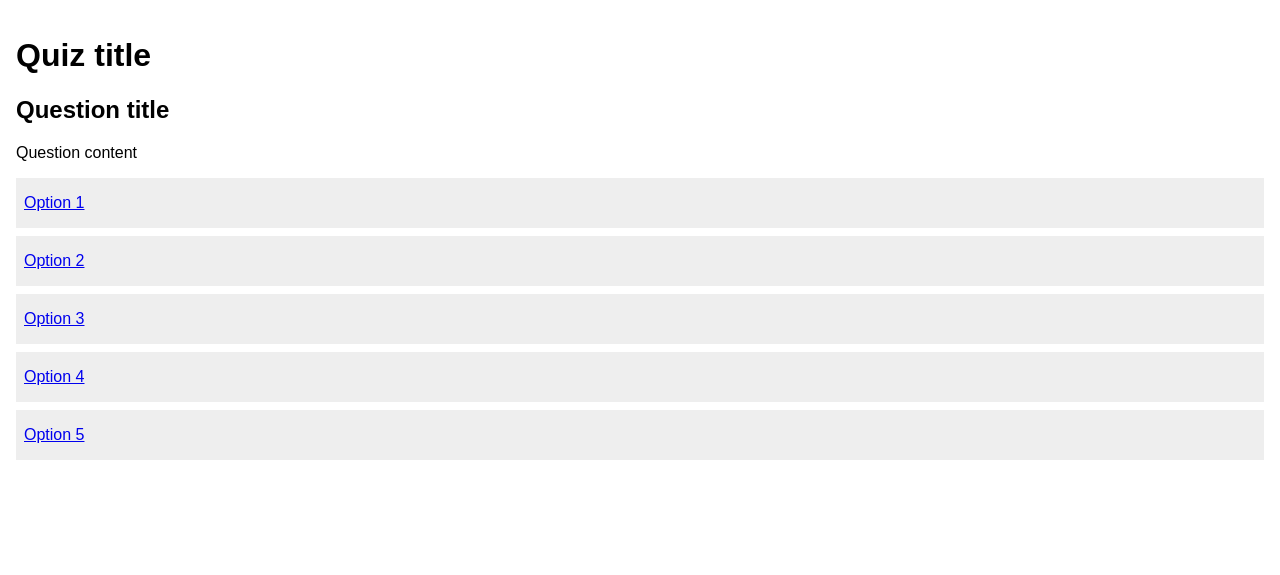
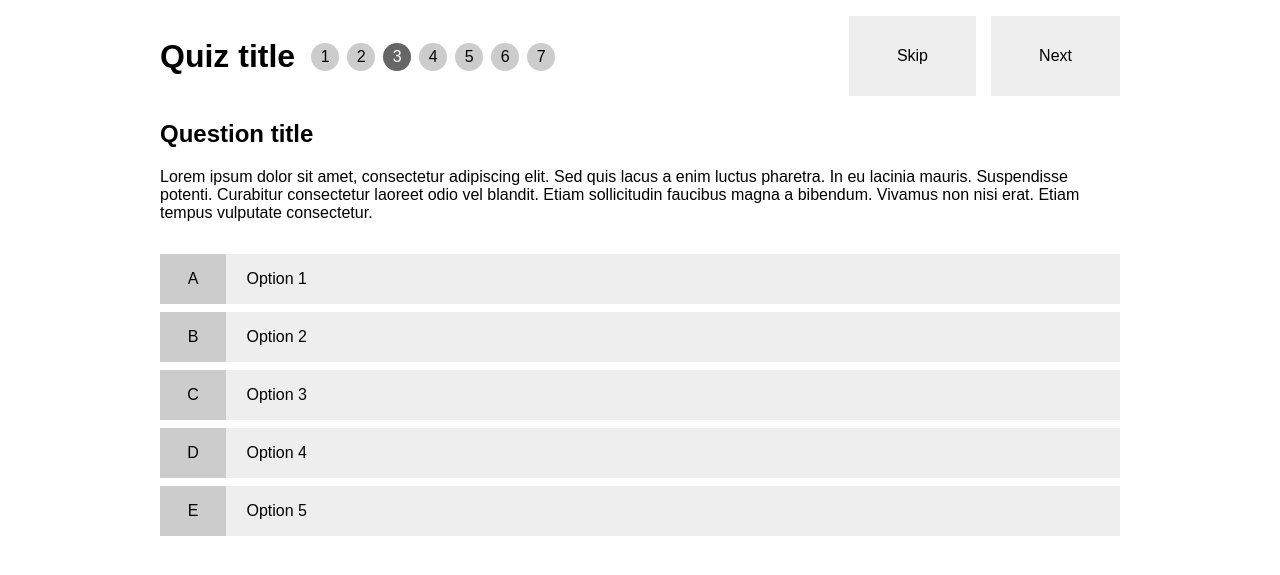
Before and after one commit to ehmorris/quiz-app, a Jekyll site: the page built from index.html, in a window 1280 px wide. Shown: the top 575 px of the page. Built offline with Jekyll 4.4.1, drawn with Linux system fonts in a browser that asks for light colours; Markdown is read by kramdown in place of the engine named in the settings.

Commit message:
updated the html structure and added base styles for all elements

```diff
--- a/_layouts/default.html
+++ b/_layouts/default.html
@@ -8,7 +8,9 @@
 </head>
 <body class="{{ page.body-class }}">
 
-	{{ content }}
+  <div id="wrapper">
+    {{ content }}
+	</div>
 
 </body>
 </html>
--- a/index.html
+++ b/index.html
@@ -5,13 +5,26 @@ title: VPP Client Mockup
 
 <h1>Quiz title</h1>
 
+<ul class="indicators">
+  <li><span class="q_num">1</span> <span class="q_title">Question title</span></li>
+  <li><span class="q_num">2</span> <span class="q_title">Question title</span></li>
+  <li><span class="q_num active">3</span> <span class="q_title">Question title</span></li>
+  <li><span class="q_num">4</span> <span class="q_title">Question title</span></li>
+  <li><span class="q_num">5</span> <span class="q_title">Question title</span></li>
+  <li><span class="q_num">6</span> <span class="q_title">Question title</span></li>
+  <li><span class="q_num">7</span> <span class="q_title">Question title</span></li>
+</ul>
+
 <h2>Question title</h2>
-<p>Question content</p>
+<p>Lorem ipsum dolor sit amet, consectetur adipiscing elit. Sed quis lacus a enim luctus pharetra. In eu lacinia mauris. Suspendisse potenti. Curabitur consectetur laoreet odio vel blandit. Etiam sollicitudin faucibus magna a bibendum. Vivamus non nisi erat. Etiam tempus vulputate consectetur.</p>
 
-<ul>
-	<li><a href="#">Option 1</a></li>
-	<li><a href="#">Option 2</a></li>
-	<li><a href="#">Option 3</a></li>
-	<li><a href="#">Option 4</a></li>
-	<li><a href="#">Option 5</a></li>
+<ul class="options">
+	<li><a href="#"><span class="o_label">A</span> Option 1</a></li>
+	<li><a href="#"><span class="o_label">B</span> Option 2</a></li>
+	<li><a href="#"><span class="o_label">C</span> Option 3</a></li>
+	<li><a href="#"><span class="o_label">D</span> Option 4</a></li>
+	<li><a href="#"><span class="o_label">E</span> Option 5</a></li>
 </ul>
+
+<a href="#" class="nextskip" id="next">Next</a>
+<a href="#" class="nextskip" id="skip">Skip</a>
--- a/stylesheets/application.css
+++ b/stylesheets/application.css
@@ -358,17 +358,97 @@ table {
   border-collapse: collapse;
   border-spacing: 0; }
 
-/* Sass mixins from Bourbon by thoughtbot - https://github.com/thoughtbot/bourbon */
+/* six columns for 960px width */
+/* height for indicators / quiz title */
 body {
   padding: 1em; }
 
-ul {
+#wrapper {
+  margin: auto;
+  position: relative;
+  width: 960px; }
+
+h1 {
+  float: left;
+  height: 80px;
+  line-height: 80px;
+  margin: 0; }
+
+ul.indicators {
+  float: left;
+  height: 80px;
+  margin: 0 0 0 1em;
+  overflow: auto;
   padding: 0; }
-  ul li {
+  ul.indicators li {
+    display: inline-block;
+    float: left;
+    list-style-type: none;
+    margin-top: 27px; }
+    ul.indicators li span.q_num {
+      background: #ccc;
+      cursor: pointer;
+      -webkit-border-radius: 100px;
+      -moz-border-radius: 100px;
+      -ms-border-radius: 100px;
+      -o-border-radius: 100px;
+      border-radius: 100px;
+      display: block;
+      height: 1.75em;
+      line-height: 1.75em;
+      margin-right: .5em;
+      text-align: center;
+      width: 1.75em; }
+      ul.indicators li span.q_num.active {
+        background: #666;
+        color: #fff; }
+      ul.indicators li span.q_num:focus, ul.indicators li span.q_num:active {
+        background: #666;
+        color: #fff; }
+    ul.indicators li span.q_title {
+      display: none; }
+
+h2 {
+  clear: both;
+  padding-top: 1em; }
+
+ul.options {
+  padding: 1em 0 0 0; }
+  ul.options li {
     display: block;
     list-style-type: none; }
-    ul li a {
-      padding: 1em .5em;
+    ul.options li a {
       background: #eee;
+      color: #000;
       display: block;
-      margin-bottom: .5em; }
+      margin-bottom: .5em;
+      text-decoration: none; }
+      ul.options li a span.o_label {
+        background: #ccc;
+        display: inline-block;
+        padding: 1em .5em;
+        margin-right: 1em;
+        text-align: center;
+        width: 50px; }
+      ul.options li a:focus, ul.options li a:active {
+        background: #666;
+        color: #fff; }
+        ul.options li a:focus span.o_label, ul.options li a:active span.o_label {
+          background: #333; }
+
+.nextskip {
+  background: #eee;
+  color: #000;
+  height: 80px;
+  line-height: 80px;
+  padding: 0 3em;
+  position: absolute;
+  right: 0;
+  text-decoration: none;
+  top: 0; }
+  .nextskip:focus, .nextskip:active {
+    background: #666;
+    color: #fff; }
+
+#skip {
+  margin-right: 9em; }
```
Also changed, not shown: stylesheets/sass/application.scss (+110 -4 lines), 3 other files.
